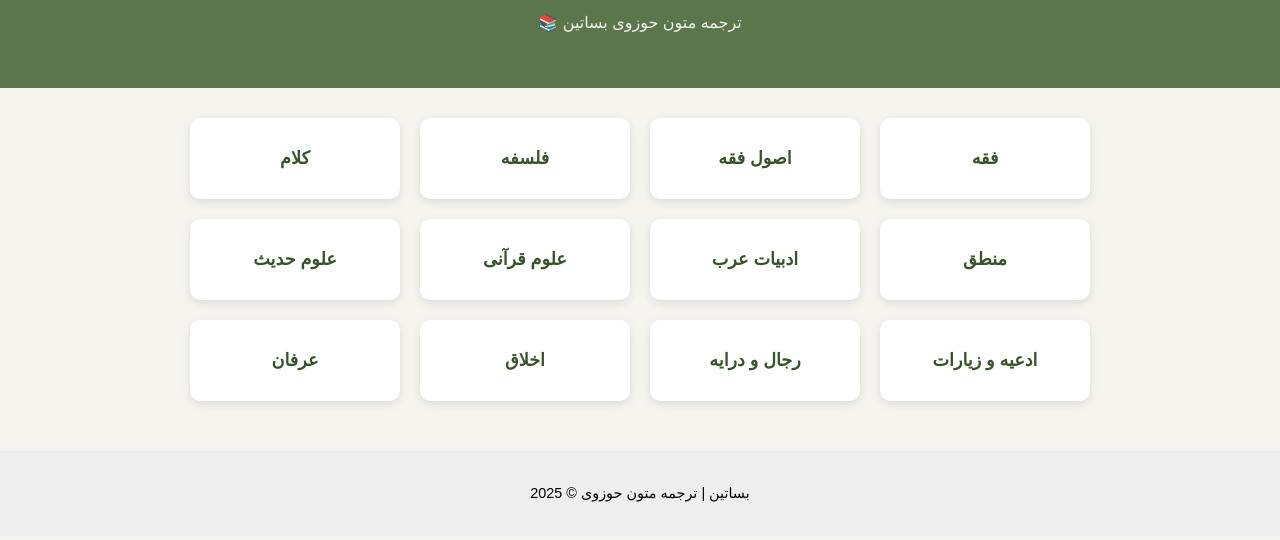
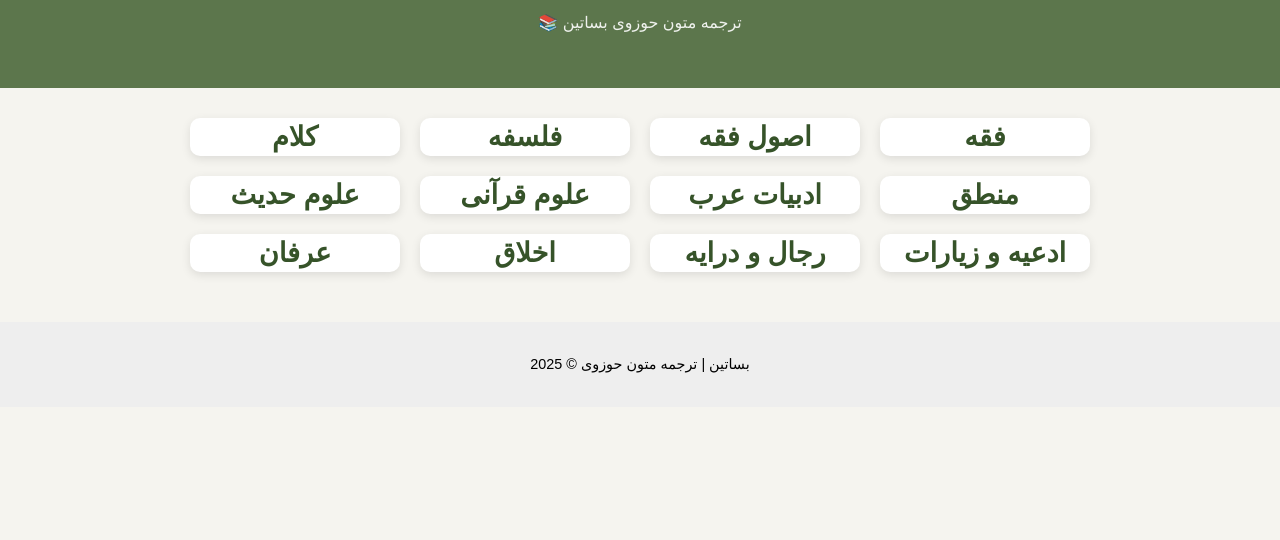
Before and after one commit to sadeghrohani/basatin, a plain HTML site: page index.html in a window 1280 px wide. Shown: the part 110-650 px from the top of the page. Drawn offline with Linux system fonts and the light colour scheme; a web font is replaced by a local one.

Commit message:
Update index.html

```diff
--- a/index.html
+++ b/index.html
@@ -45,8 +45,8 @@
       border-radius: 10px;
       box-shadow: 0 3px 10px rgba(0,0,0,0.1);
       text-align: center;
-      padding: 30px 15px;
-      font-size: 1.1rem;
+      padding: 3px 15px;
+      font-size: 1.7rem;
       font-weight: bold;
       color: #365329;
       transition: all 0.2s ease;
```
